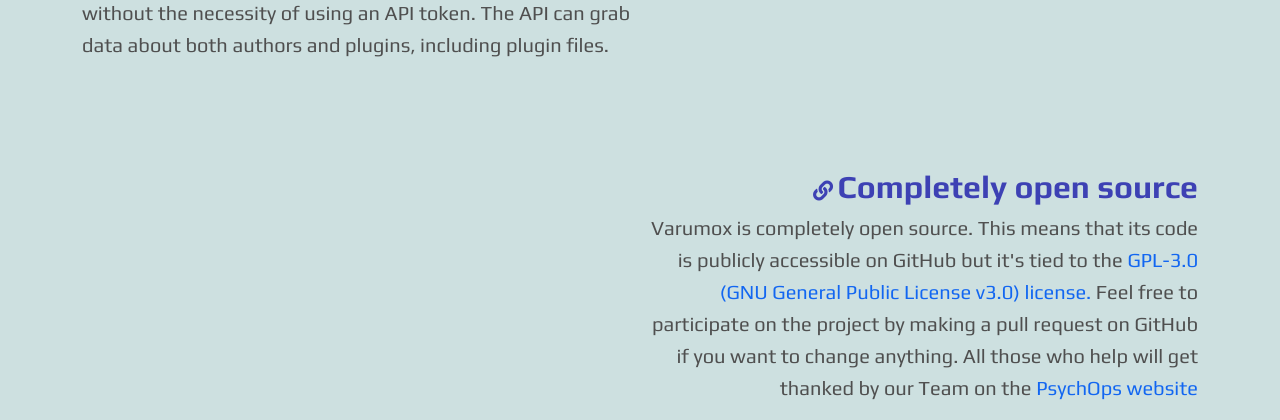
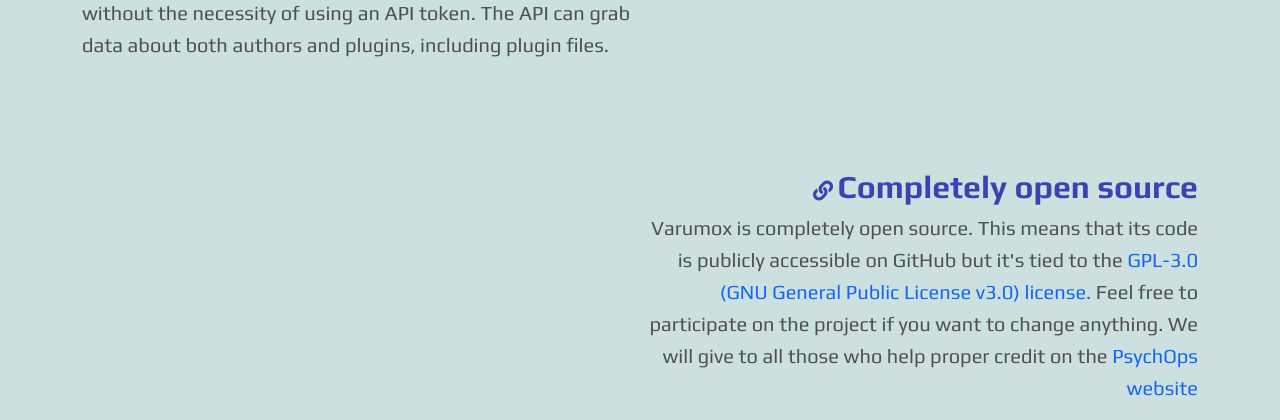
Before and after one commit to PsychOps/Varumox, a PHP site: page / in a window 1280 px wide. Shown: the part 1481-1901 px from the top of the page. Run offline with PHP 8.4, Linux system fonts and the light colour scheme; some libraries are stand-ins or nearby versions.

Commit message:
minor changes to the home page

```diff
--- a/index.php
+++ b/index.php
@@ -44,7 +44,7 @@
             <i class="fas fa-link explicified"></i>
             <span class="bold fs-2 explicified">Completely open source</span>
         </a>
-        <p class=" textwidth text-end" style="margin-left: 50%">Varumox is completely open source. This means that its code is publicly accessible on GitHub but it's tied to the <a href="https://www.gnu.org/licenses/gpl-3.0.en.html">GPL-3.0 (GNU General Public License v3.0) license.</a> Feel free to participate on the project by making a pull request on GitHub if you want to change anything. All those who help will get thanked by our Team on the <a href="https://psychops.tk/credit.php">PsychOps website</a></p>
+        <p class=" textwidth text-end" style="margin-left: 50%">Varumox is completely open source. This means that its code is publicly accessible on GitHub but it's tied to the <a href="https://psychops.tk/legal.php" target=_blank>GPL-3.0 (GNU General Public License v3.0) license.</a> Feel free to participate on the project if you want to change anything. We will give to all those who help proper credit on the <a href="https://psychops.tk/credit.php">PsychOps website</a></p>
     </div>
 <div class="background">
 </div>
```
